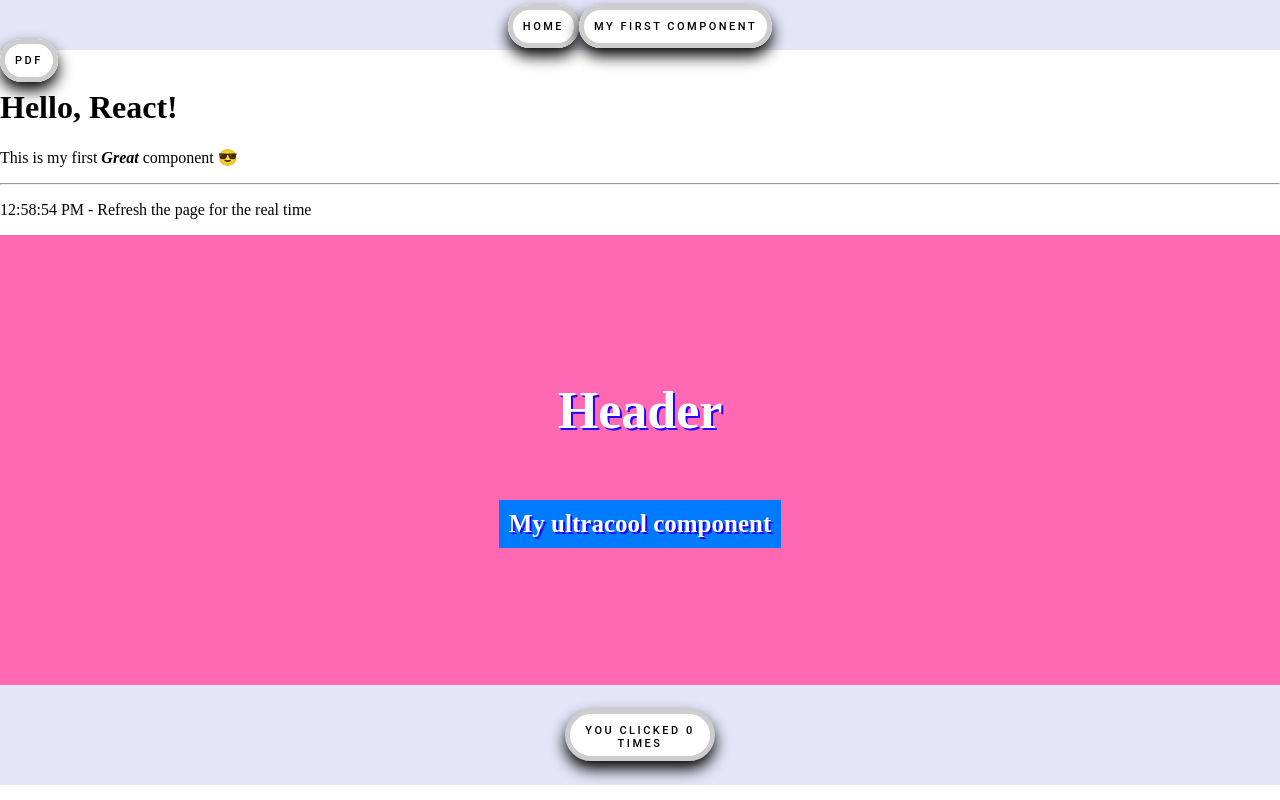
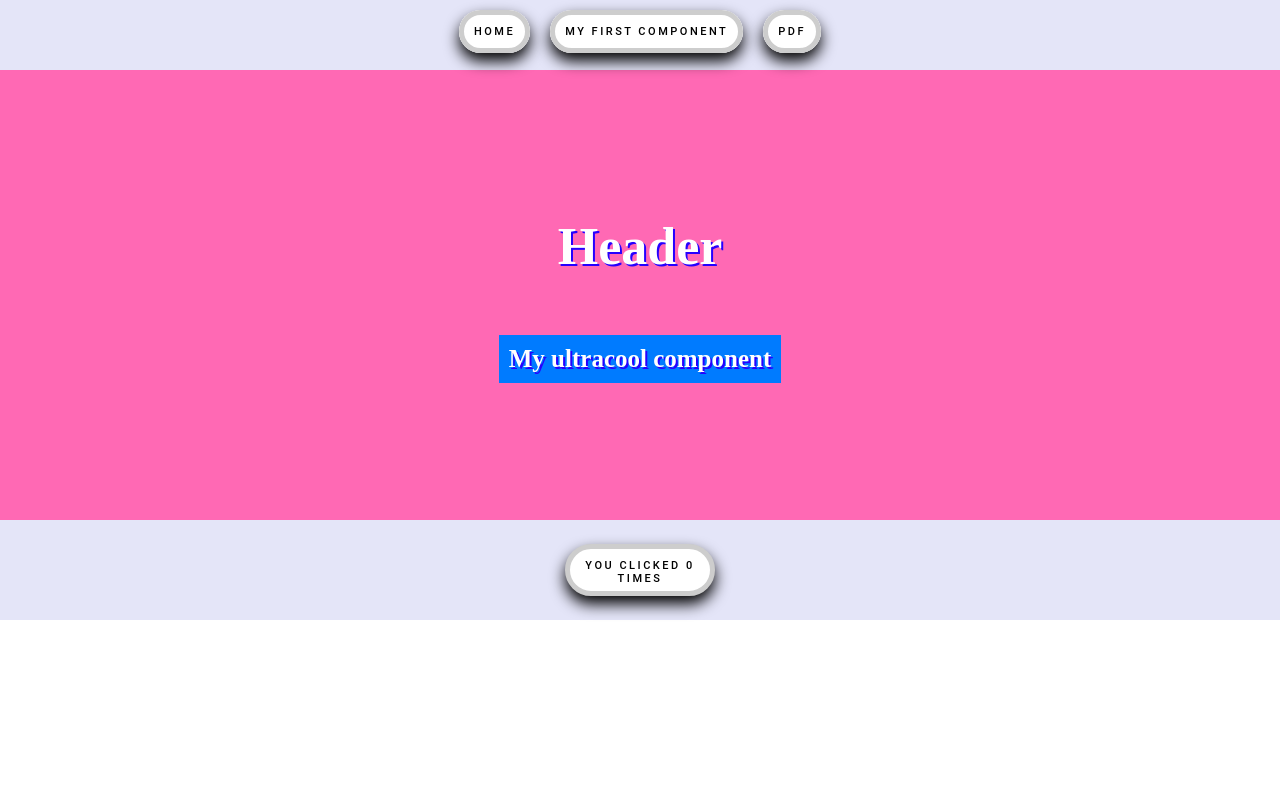
Before and after one commit to Supernuija/portfolio, a React (Create React App) app: page / in a window 1280 px wide. Built offline with nearby package versions, Linux system fonts and the light colour scheme.

Commit message:
nyt toimii

```diff
--- a/src/App.tsx
+++ b/src/App.tsx
@@ -1,7 +1,6 @@
 import React from 'react'
 import MyFirstComponent from './components/myFirstComponent';
 import SomeExampleComponent from './components/example/someExampleComponent'
-import MyPdfFiles from './assets/HUMIDOR.pdf'; //react-app-env.d.ts must be created declare for pdf-type.
 import ClickCount from './components/clickCount';
 import Navbar from './navbar/navbar';
 
@@ -11,8 +10,7 @@ const App: React.FC = () => {
   }
   return (
     <div>
-      <a href={MyPdfFiles}>PDF</a>
-      <MyFirstComponent />
+      {/* <MyFirstComponent /> */}
       <SomeExampleComponent />
       <ClickCount initialValue={0} callback={LogKek} />
     </div>
--- a/src/navbar/navbar.module.scss
+++ b/src/navbar/navbar.module.scss
@@ -2,8 +2,11 @@
     display:flex;
     justify-content: center;
     width: 100%;
-    height: 50px;
+    // height: 50px;
     background: rgb(228, 229, 248);
+    padding-top: 5px;
+    padding-bottom: 15px;
+
 }
 a {
     font-family: 'Roboto', sans-serif;
@@ -20,6 +23,7 @@ a {
     cursor: pointer;
     outline: none;
     padding: 10px;
+    margin: 10px;
 
   }
   .button:hover {
--- a/src/navbar/navbar.tsx
+++ b/src/navbar/navbar.tsx
@@ -1,6 +1,7 @@
 import React from 'react'
 import { Link } from 'react-router-dom'
 import styles from './navbar.module.scss'
+import MyPdfFiles from '.././assets/HUMIDOR.pdf'; //react-app-env.d.ts must be created declare for pdf-type.
 
 type NavbarProps = {
 
@@ -12,6 +13,7 @@ const Navbar: React.FC<NavbarProps> = () => {
       <p className={styles.link}>
       <Link to ="/">Home</Link>
       <Link to ="First">My First Component</Link>
+      <a href={MyPdfFiles}>PDF</a>
       </p>
     </div>
   )
```
